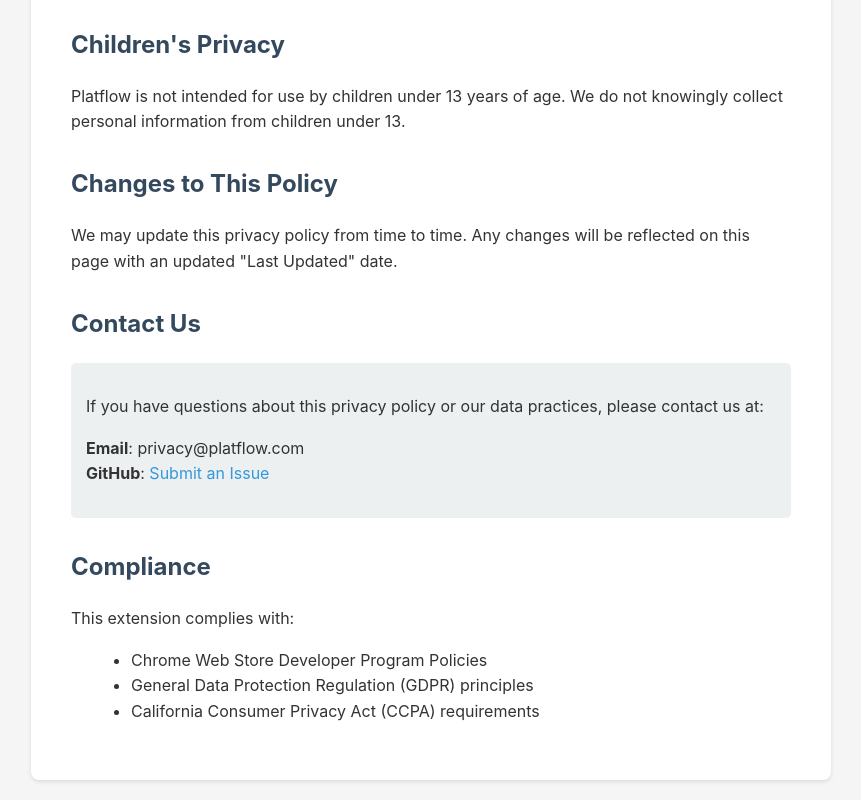
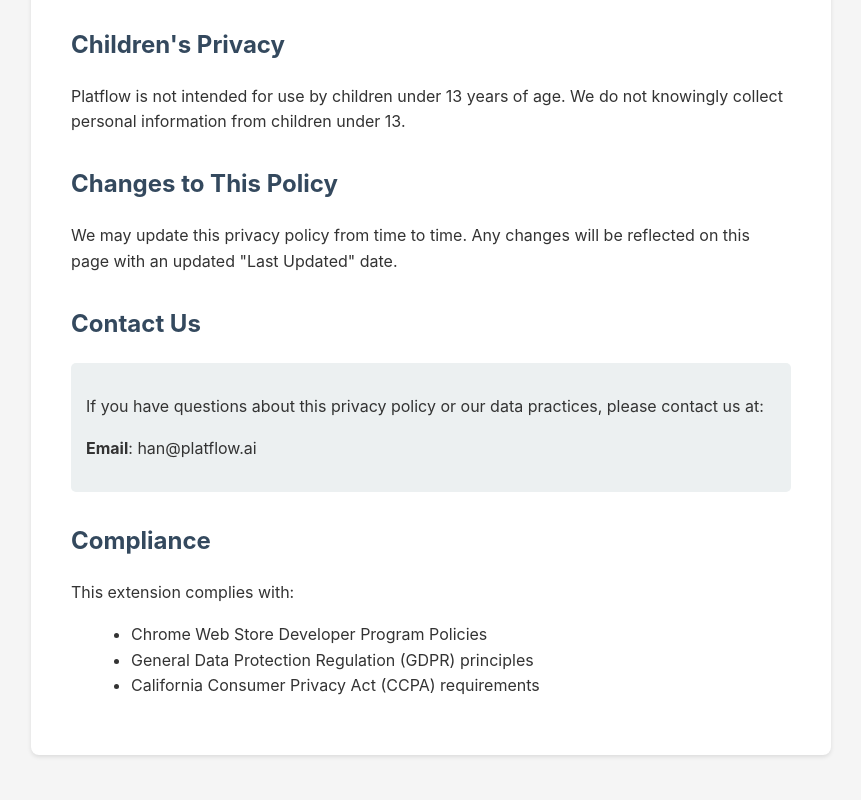
Before and after one commit to hanwCal/hanwcal.github.io, a plain HTML site: page post/platflow-privacy-policy.html in a window 1280 px wide. Shown: the part 2293-3093 px from the top of the page, without its empty margins (209-1070 px from the left). After the commit the page ends 3068 px from the top, so only its background shows below. Drawn offline with Linux system fonts and the light colour scheme.

Commit message:
contact info

```diff
--- a/post/platflow-privacy-policy.html
+++ b/post/platflow-privacy-policy.html
@@ -150,8 +150,7 @@
         <h2>Contact Us</h2>
         <div class="contact-info">
             <p>If you have questions about this privacy policy or our data practices, please contact us at:</p>
-            <p><strong>Email</strong>: privacy@platflow.com<br>
-            <strong>GitHub</strong>: <a href="https://github.com/[your-username]/platflow-extension/issues">Submit an Issue</a></p>
+            <p><strong>Email</strong>: han@platflow.ai<br>
         </div>
 
         <h2>Compliance</h2>
```
